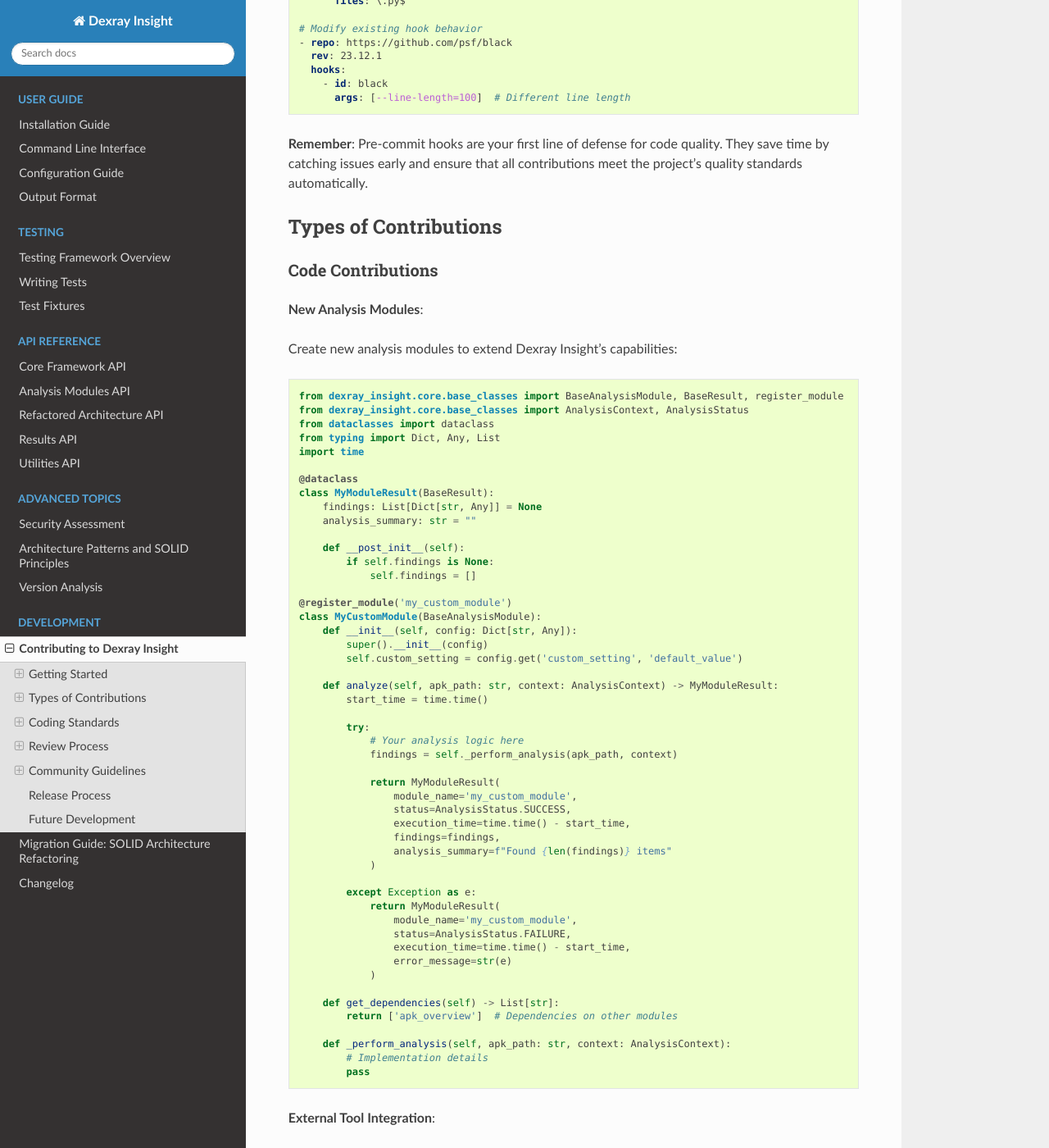
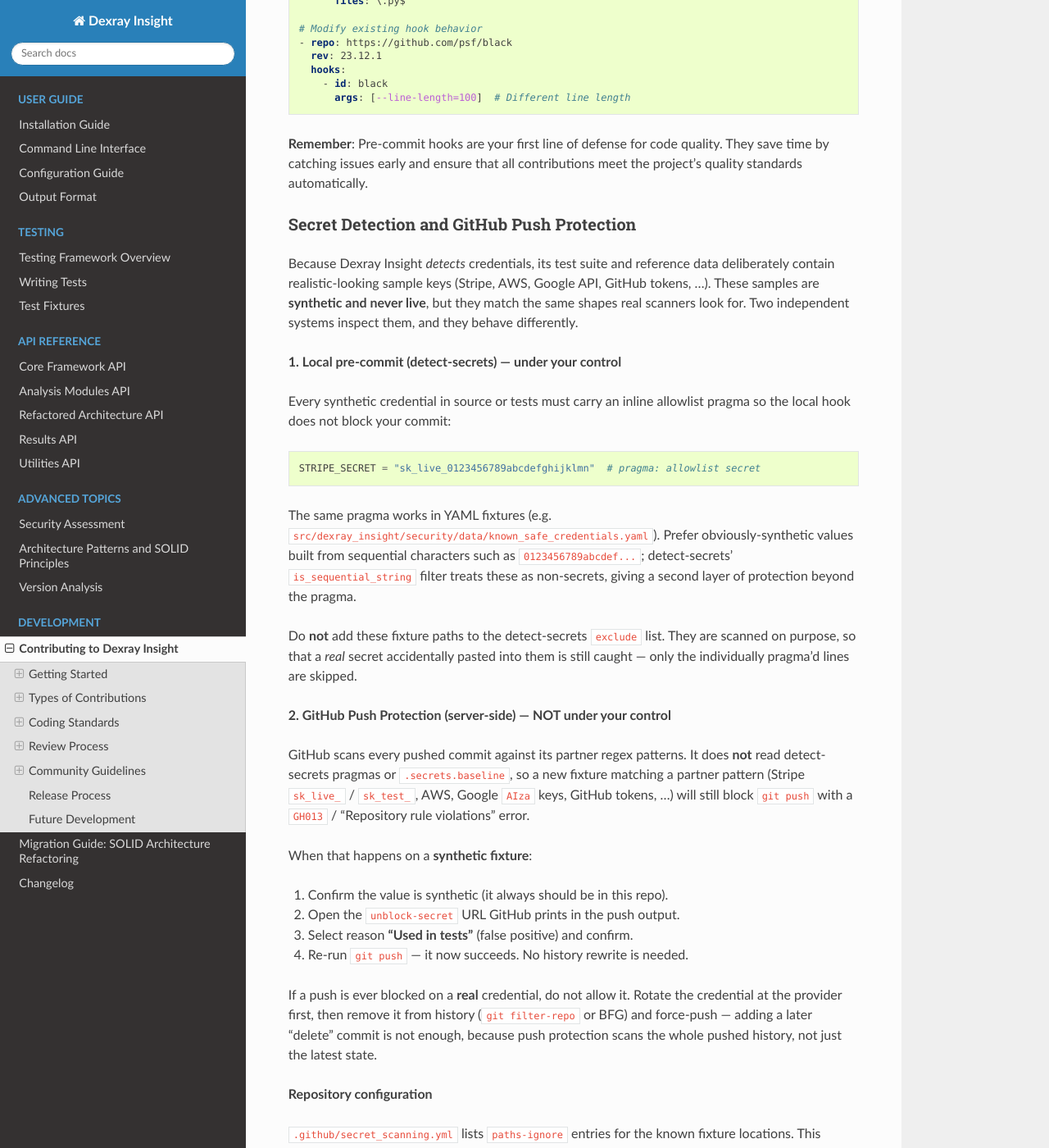
Before and after one commit to fkie-cad/Sandroid_Dexray-Insight, a Sphinx documentation site: the page built from docs/contributing.rst, in a window 1280 px wide and 1400 px high, scrolled down 5582 px. Shown: the whole window at 82% size. Built offline with Sphinx 7.4.7 and the Read the Docs theme 3.1.0, drawn with Linux system fonts in a browser that asks for light colours; pages that are not in the unit, such as notebooks, are missing from menus; the version number could not be read and is left out; some of the changed text lies outside the part shown.

Commit message:
allow secrets as pattern in github

```diff
--- a/docs/contributing.rst
+++ b/docs/contributing.rst
@@ -291,6 +291,63 @@
          args: [--line-length=100]  # Different line length
 
 **Remember**: Pre-commit hooks are your first line of defense for code quality. They save time by catching issues early and ensure that all contributions meet the project's quality standards automatically.
+
+Secret Detection and GitHub Push Protection
+~~~~~~~~~~~~~~~~~~~~~~~~~~~~~~~~~~~~~~~~~~~~~
+
+Because Dexray Insight *detects* credentials, its test suite and reference data
+deliberately contain realistic-looking sample keys (Stripe, AWS, Google API,
+GitHub tokens, ...). These samples are **synthetic and never live**, but they
+match the same shapes real scanners look for. Two independent systems inspect
+them, and they behave differently.
+
+**1. Local pre-commit (detect-secrets) — under your control**
+
+Every synthetic credential in source or tests must carry an inline allowlist
+pragma so the local hook does not block your commit:
+
+.. code-block:: python
+
+   STRIPE_SECRET = "sk_live_0123456789abcdefghijklmn"  # pragma: allowlist secret
+
+The same pragma works in YAML fixtures (e.g.
+``src/dexray_insight/security/data/known_safe_credentials.yaml``). Prefer
+obviously-synthetic values built from sequential characters such as
+``0123456789abcdef...``; detect-secrets' ``is_sequential_string`` filter treats
+these as non-secrets, giving a second layer of protection beyond the pragma.
+
+Do **not** add these fixture paths to the detect-secrets ``exclude`` list. They
+are scanned on purpose, so that a *real* secret accidentally pasted into them is
+still caught — only the individually pragma'd lines are skipped.
+
+**2. GitHub Push Protection (server-side) — NOT under your control**
+
+GitHub scans every pushed commit against its partner regex patterns. It does
+**not** read detect-secrets pragmas or ``.secrets.baseline``, so a new fixture
+matching a partner pattern (Stripe ``sk_live_`` / ``sk_test_``, AWS, Google
+``AIza`` keys, GitHub tokens, ...) will still block ``git push`` with a
+``GH013`` / "Repository rule violations" error.
+
+When that happens on a **synthetic fixture**:
+
+1. Confirm the value is synthetic (it always should be in this repo).
+2. Open the ``unblock-secret`` URL GitHub prints in the push output.
+3. Select reason **"Used in tests"** (false positive) and confirm.
+4. Re-run ``git push`` — it now succeeds. No history rewrite is needed.
+
+If a push is ever blocked on a **real** credential, do not allow it. Rotate the
+credential at the provider first, then remove it from history
+(``git filter-repo`` or BFG) and force-push — adding a later "delete" commit is
+not enough, because push protection scans the whole pushed history, not just the
+latest state.
+
+**Repository configuration**
+
+``.github/secret_scanning.yml`` lists ``paths-ignore`` entries for the known
+fixture locations. This suppresses secret-scanning *alerts* for those paths once
+Secret Scanning is enabled for the repository. Note that ``paths-ignore`` does
+**not** disable Push Protection — the unblock step above remains the mechanism
+for individual synthetic-fixture pushes.
 
 Types of Contributions
 ----------------------
```
Also changed, not shown: src/dexray_insight/security/data/known_safe_credentials.yaml (+8 -0 lines), 1 other file.
